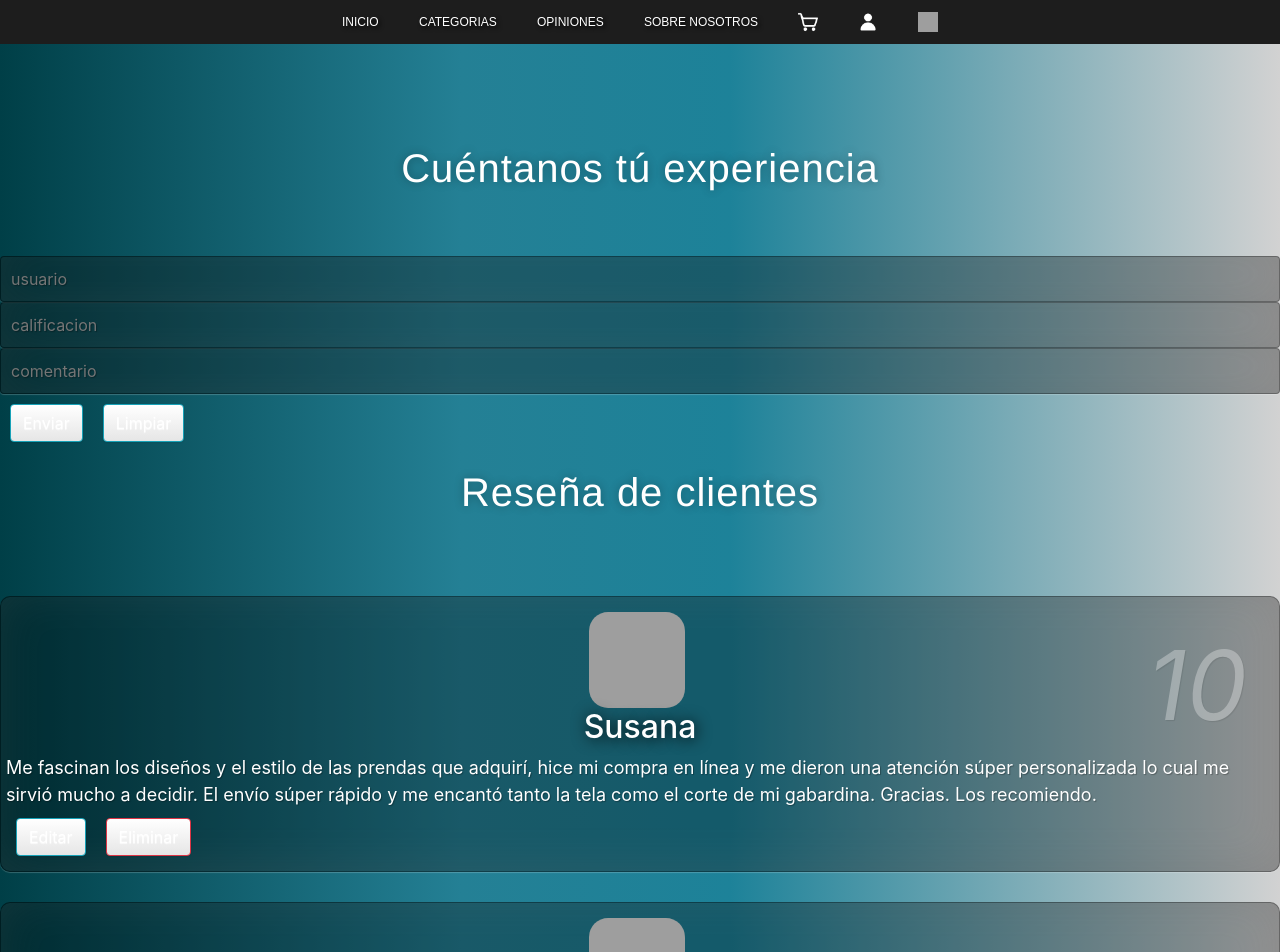
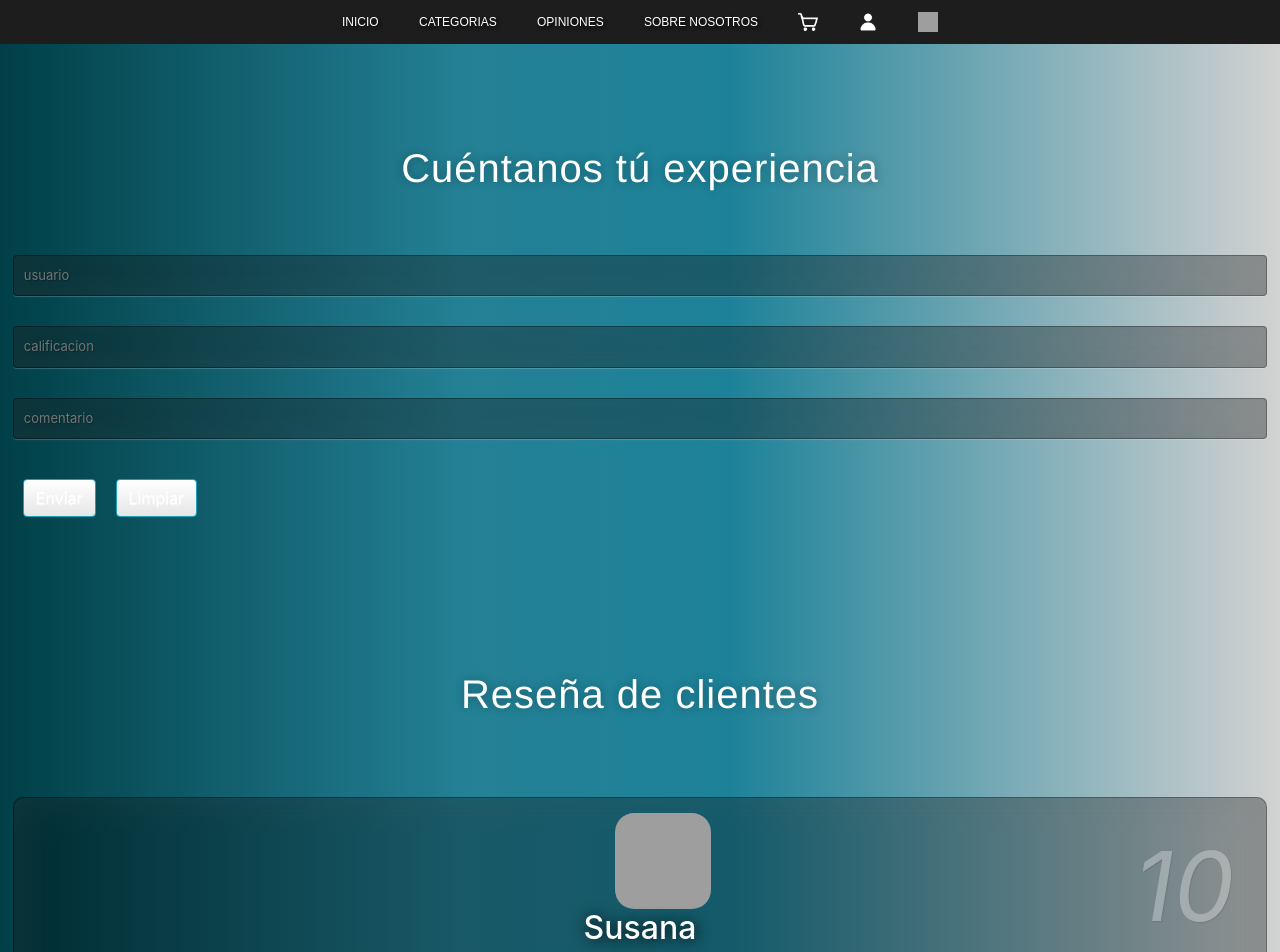
Before and after one commit to 203720/Landing-page, a React (Create React App) app in the folder proyecto-api/: page /Opiniones in a window 1280 px wide. Shown: the top 952 px of the page. Built offline with nearby package versions, Linux system fonts and the light colour scheme; data requests are answered from the project's data file; grey boxes are pictures that could not be loaded.

Commit message:
Update opiniones.css

```diff
--- a/proyecto-api/src/css/opiniones.css
+++ b/proyecto-api/src/css/opiniones.css
@@ -16,9 +16,20 @@
 
 .reseña {
   margin-top: 100px;
-  width: 100%;
-  height: 100%;
+  width: 98%;
+  margin-left: 1%;
+  margin-right: 1%;
+  height: 500px;
+  margin-bottom: 10px;
 }
+
+section{
+    margin-top: 10px;
+  width: 98%;
+  margin-left: 1%;
+  margin-right: 1%;
+}
+
 
 .reseña h1 {
   color: #fff;
@@ -28,7 +39,7 @@
   margin-bottom: 5%;
 }
 
-input {
+.botones {
   width: 100%;
   margin-bottom: 30px;
   background: rgba(0, 0, 0, 0.3);
@@ -48,39 +59,11 @@ input {
   -ms-transition: box-shadow 0.5s ease;
   transition: box-shadow 0.5s ease;
 }
-input:focus {
+.botones:focus {
   box-shadow: inset 0 -5px 45px rgba(100, 100, 100, 0.4),
     0 1px 1px rgba(255, 255, 255, 0.2);
 }
 
-.boton {
-  width: 100%;
-  margin-bottom: 10px;
-  background: rgba(0, 0, 0, 0.3);
-  border: none;
-  outline: none;
-  padding: 10px;
-  font-size: 13px;
-  color: #fff;
-  text-shadow: 1px 1px 1px rgba(0, 0, 0, 0.3);
-  border: 1px solid rgba(0, 0, 0, 0.3);
-  border-radius: 4px;
-  box-shadow: inset 0 -5px 45px rgba(100, 100, 100, 0.2),
-    0 1px 1px rgba(255, 255, 255, 0.2);
-  -webkit-transition: box-shadow 0.5s ease;
-  -moz-transition: box-shadow 0.5s ease;
-  -o-transition: box-shadow 0.5s ease;
-  -ms-transition: box-shadow 0.5s ease;
-  transition: box-shadow 0.5s ease;
-}
-.boton:focus {
-  box-shadow: inset 0 -5px 45px rgba(100, 100, 100, 0.4),
-    0 1px 1px rgba(255, 255, 255, 0.2);
-}
-
-section {
-  width: 100%;
-}
 
 .heading {
   text-align: center;
@@ -130,7 +113,7 @@ section {
 }
 
 .opiniones .caja-contenedor .caja .user img {
-  margin-left: 46%;
+  margin-left: 48%;
   border-radius: 20%;
   object-fit: cover;
   height: 9rem;
@@ -151,8 +134,3 @@ section {
   font-size: 3rem;
   padding: 3rem;
 }
-
-.caja-boton {
-  width: 100%;
-  margin-top: 20px;
-}
```
